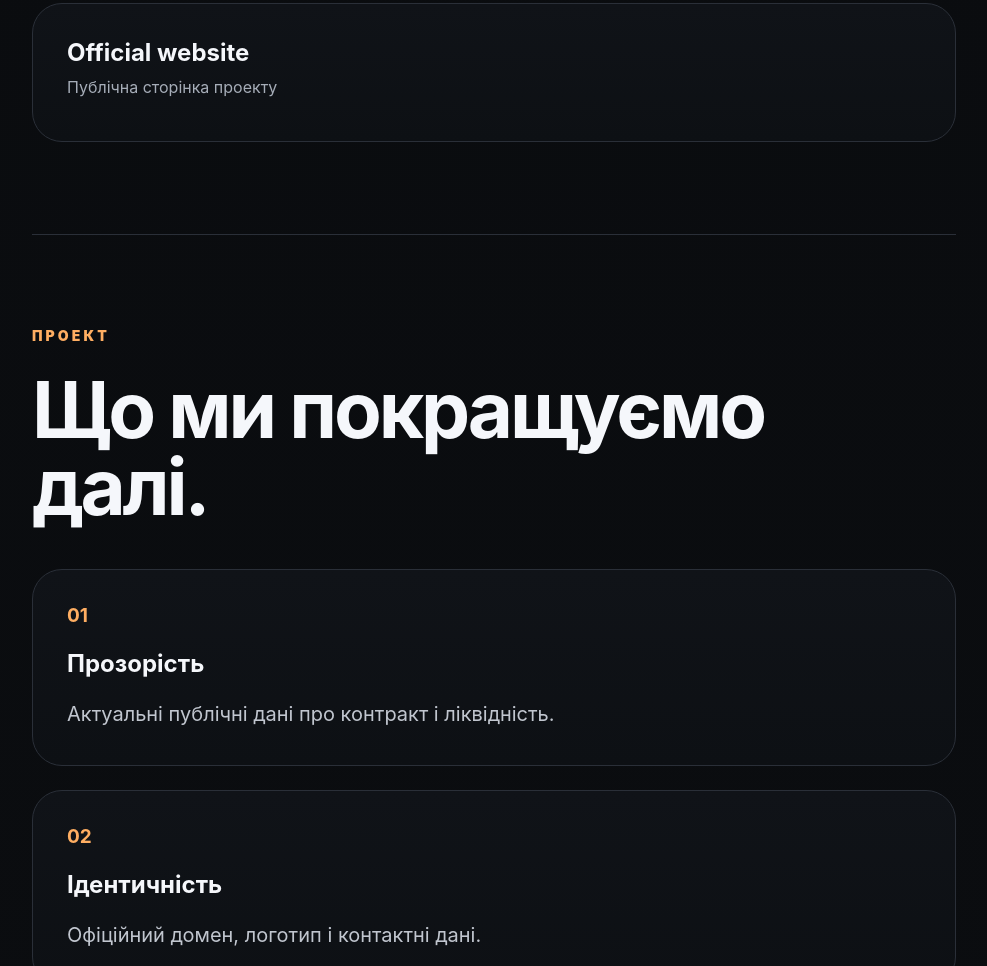
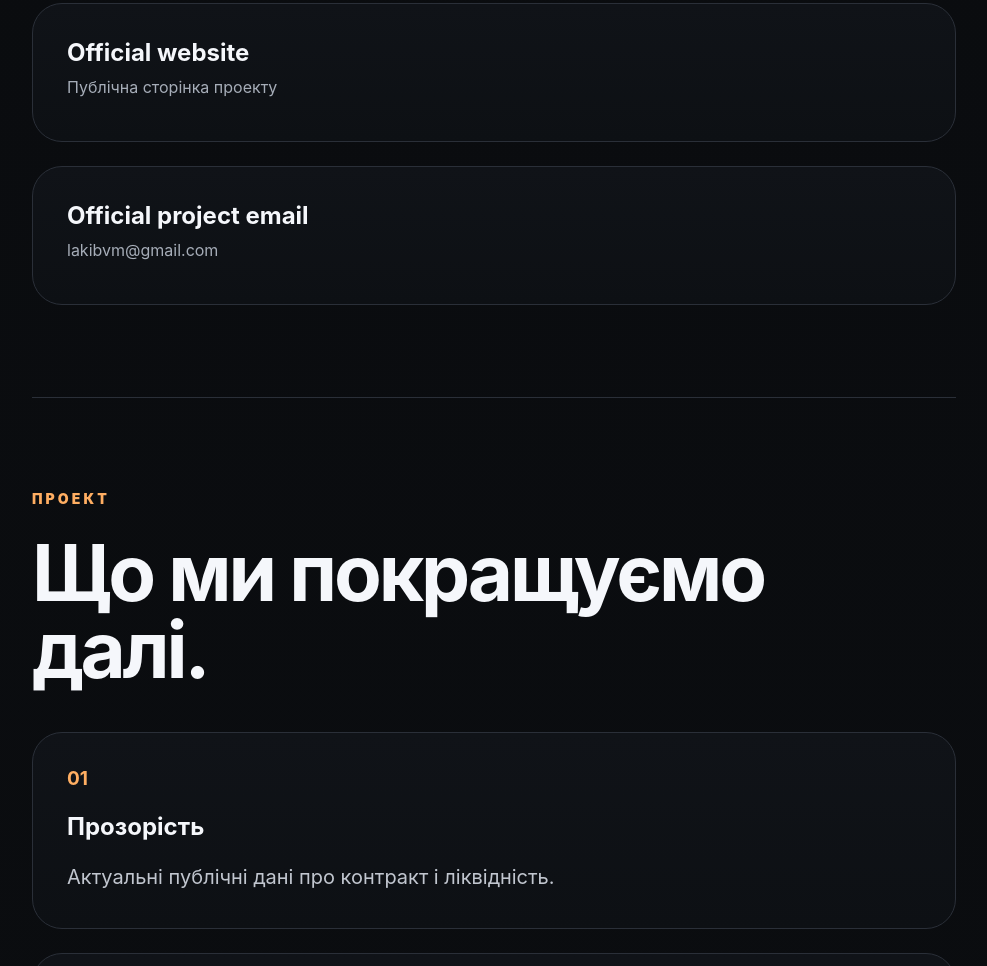
Before and after one commit to bilugahaits-lab/Laki-BVM, a plain HTML site: page index.html in a window 1280 px wide. Shown: the part 6248-7214 px from the top of the page, without its empty margins (146-1133 px from the left). Drawn offline with Linux system fonts and the light colour scheme.

Commit message:
Add files via upload

```diff
--- a/index.html
+++ b/index.html
@@ -120,6 +120,9 @@
         <a class="card link-card" href="https://bilugahaits-lab.github.io/Laki-BVM/">
           <strong>Official website</strong><span>Публічна сторінка проекту</span>
         </a>
+        <a class="card link-card" href="mailto:lakibvm@gmail.com">
+          <strong>Official project email</strong><span>lakibvm@gmail.com</span>
+        </a>
       </div>
     </section>
 
```
